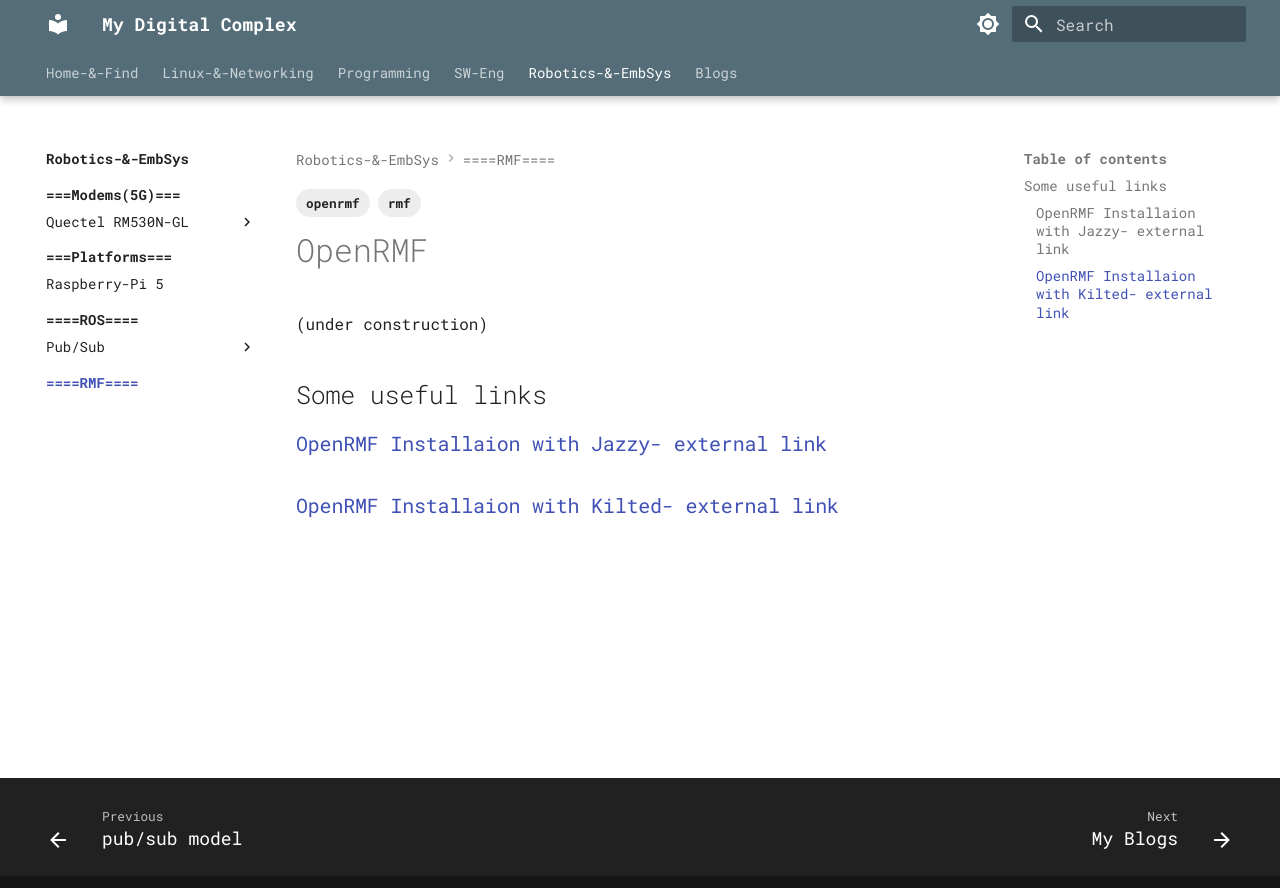
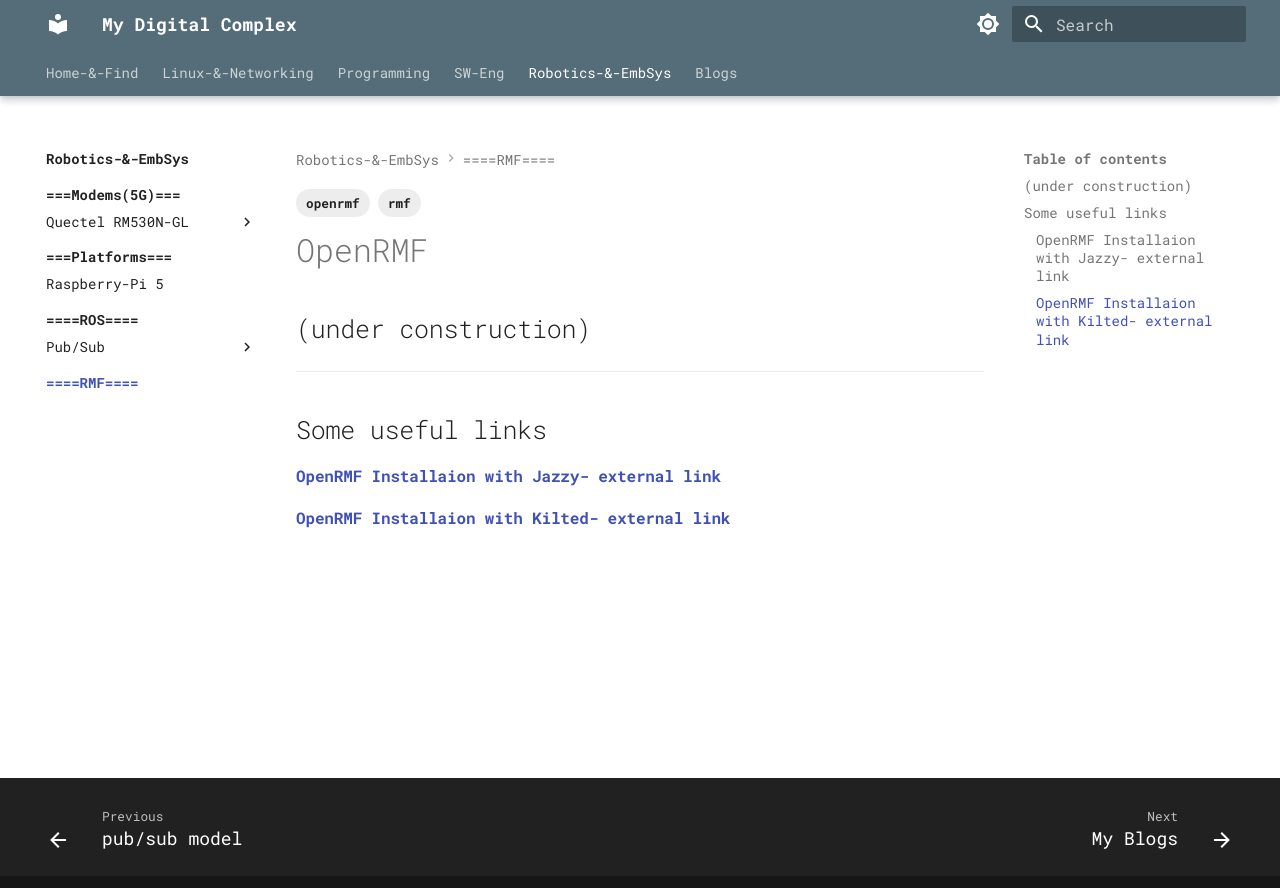
Before and after one commit to alohamujeeb/alohamujeeb.github.io, an MkDocs documentation site: the page built from docs/embsys-drobot/openrmf/index.md, in a window 1280 px wide. Shown: the top 888 px of the page. Built offline with MkDocs 1.6.1 and Material for MkDocs 9.7.7, drawn with Linux system fonts in a browser that asks for light colours.

Commit message:
restructuring

```diff
--- a/docs/embsys-drobot/openrmf/index.md
+++ b/docs/embsys-drobot/openrmf/index.md
@@ -6,11 +6,11 @@ tags:
 
 # OpenRMF
 (under construction)
+---
 
-
-
+---
 ## Some useful links
 
-### [OpenRMF Installaion with Jazzy- external link ](https://faizansiddiqui.me/writings/pages/guide-to-install-open-rmf-on-ubuntu-2404-with-ros-2-jazzy-jalisco)
+#### [OpenRMF Installaion with Jazzy- external link ](https://faizansiddiqui.me/writings/pages/guide-to-install-open-rmf-on-ubuntu-2404-with-ros-2-jazzy-jalisco)
 
-### [OpenRMF Installaion with Kilted- external link ](https://faizansiddiqui.me/writings/pages/guide-to-install-open-rmf-on-ubuntu-2404-with-ros-2-kilted-kaiju)
+#### [OpenRMF Installaion with Kilted- external link ](https://faizansiddiqui.me/writings/pages/guide-to-install-open-rmf-on-ubuntu-2404-with-ros-2-kilted-kaiju)
```
Also changed, not shown: docs/sweng/cicd/index.md (+4 -1 lines).
